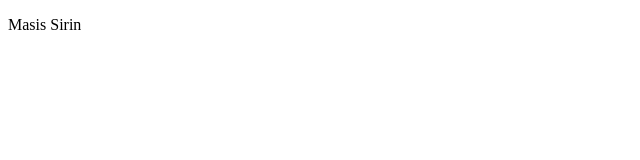
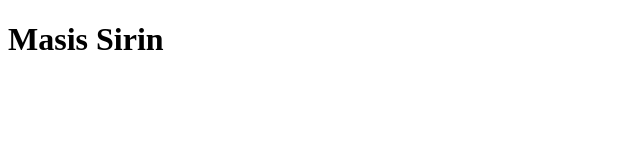
Before and after one commit to masissirin/Mijn-website-f2ac5c94, a plain HTML site: page index.html in a window 1280 px wide. Shown: the whole page, without its empty margins (0-640 px from the left). Drawn offline with Linux system fonts and the light colour scheme.

Commit message:
Uitwerking van de exercise

```diff
--- a/index.html
+++ b/index.html
@@ -5,6 +5,6 @@
 	<title>Mijn test pagina</title>
   </head>
   <body>
-  	<p>Masis Sirin</p>
+  	<h1>Masis Sirin</h1>
   </body>
 </html>
```
